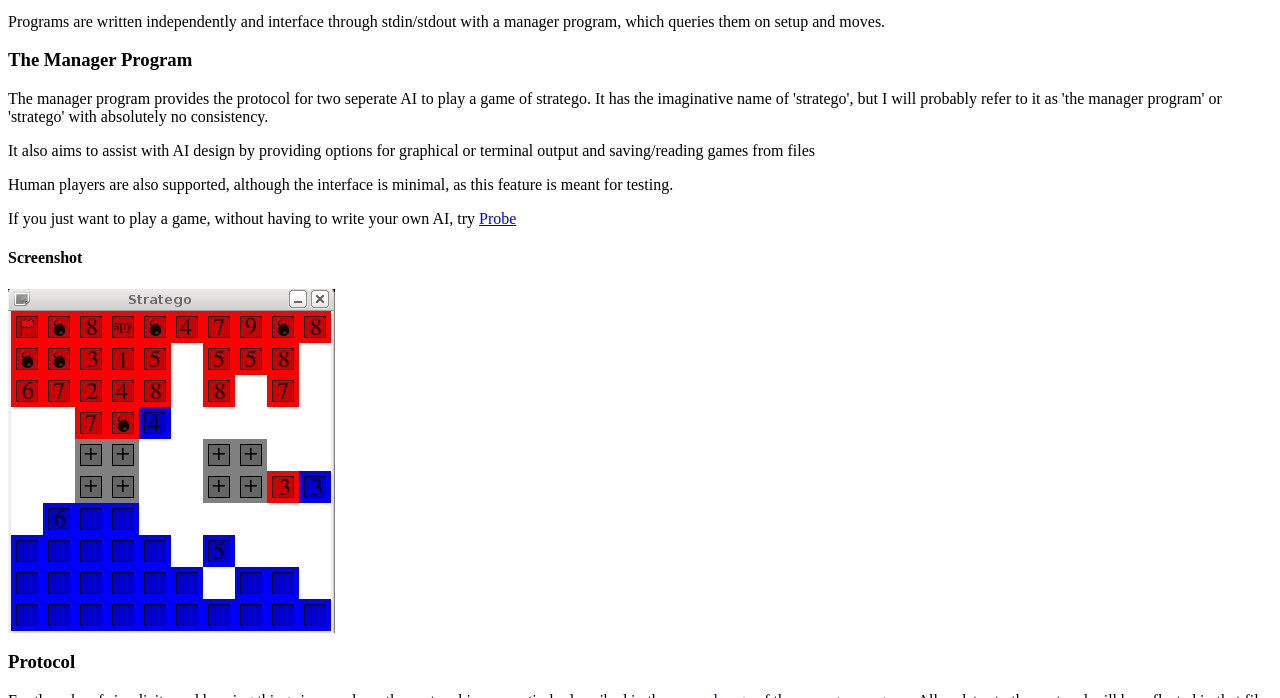
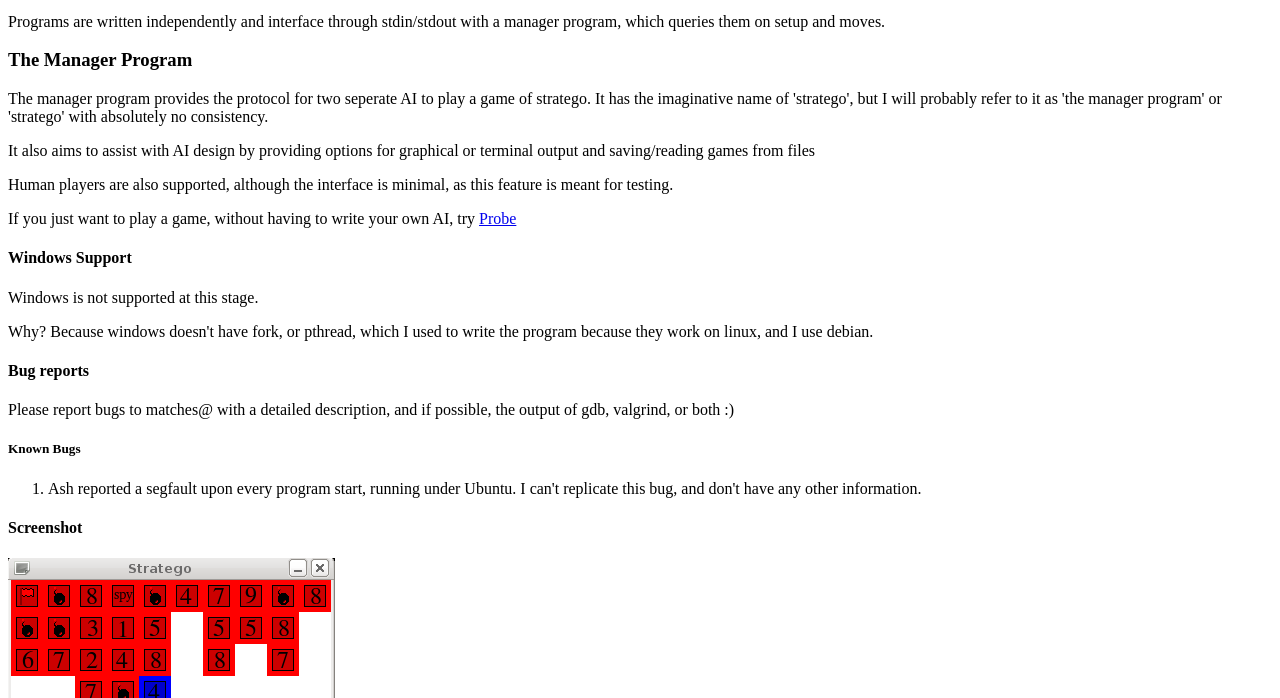
Before and after one commit to ucc/progcomp2012, a plain HTML site: page web/index.html in a window 1280 px wide. Shown: the part 534-1232 px from the top of the page. Drawn offline with Linux system fonts and the light colour scheme.

Commit message:
Trivial changes to webpage

```diff
--- a/web/index.html
+++ b/web/index.html
@@ -29,6 +29,17 @@
 <p> </p>
 <p> Human players are also supported, although the interface is minimal, as this feature is meant for testing. </p>
 <p> If you just want to play a game, without having to write your own AI, try <a href="http://www.probe.imersatz.com/"/>Probe</a> </p>
+
+<h4> Windows Support </h4>
+<p> Windows is not supported at this stage. </p>
+<p> Why? Because windows doesn't have fork, or pthread, which I used to write the program because they work on linux, and I use debian. </p>
+
+<h4> Bug reports </h4>
+<p> Please report bugs to matches@ with a detailed description, and if possible, the output of gdb, valgrind, or both :) </p>
+<h5> Known Bugs </h5>
+<ol>
+	<li> Ash reported a segfault upon every program start, running under Ubuntu. I can't replicate this bug, and don't have any other information. </li>
+</ol>
 
 <h4> Screenshot </h4>
 <img border="0" src="screenshot.png" alt="Graphical output of 'stratego' manager program." title="Graphical output of 'stratego' manager program. Options '-g' for graphics and '-b' to hide Blue pieces that have not taken part in combat yet. Red and Blue are both linked to the 'asmodeus' AI. Taken with scrot on 7/12/11." width="327" height="344" />
```
Also changed, not shown: web/faq.html (+6 -0 lines), web/doc/manager_manual.txt, 1 other file.
